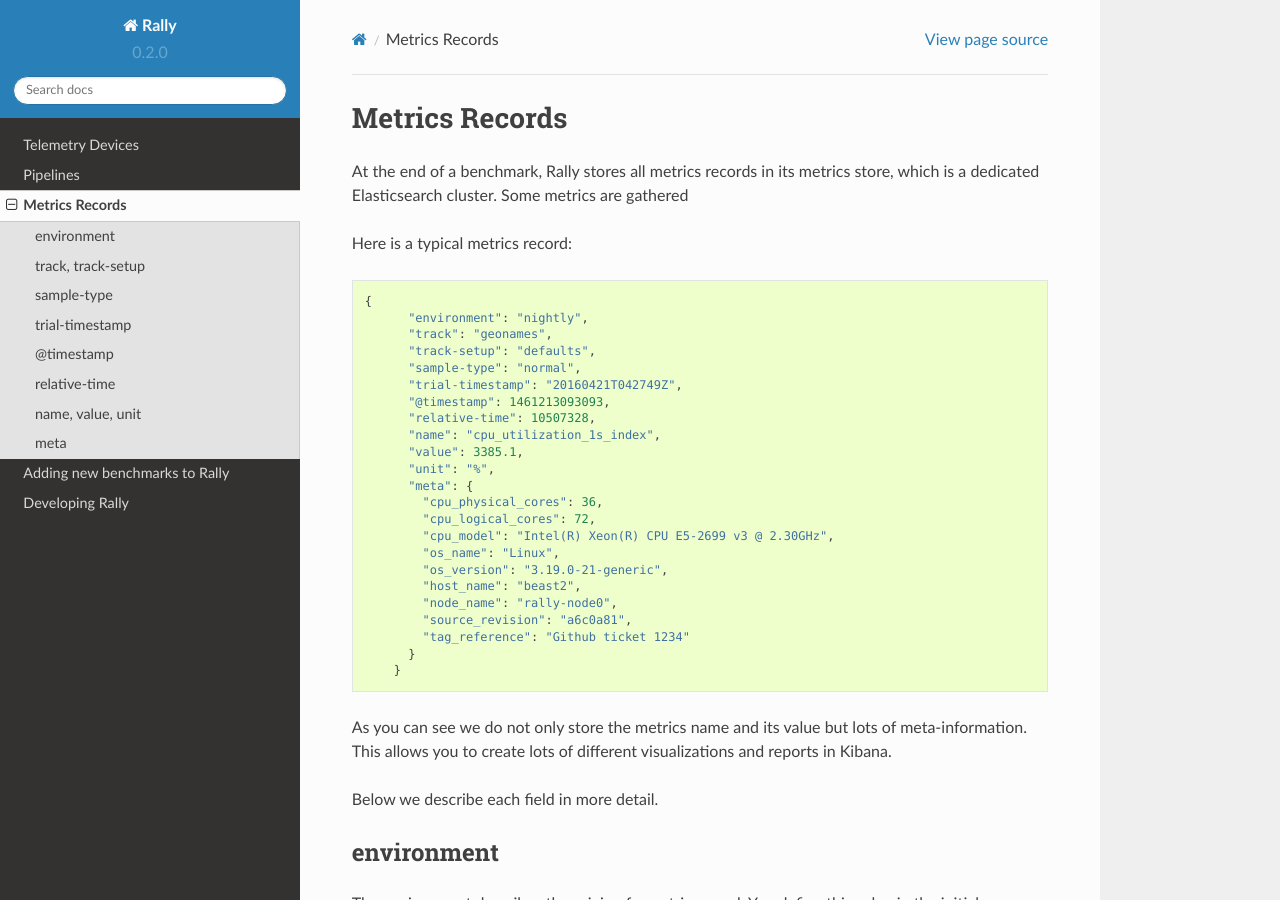
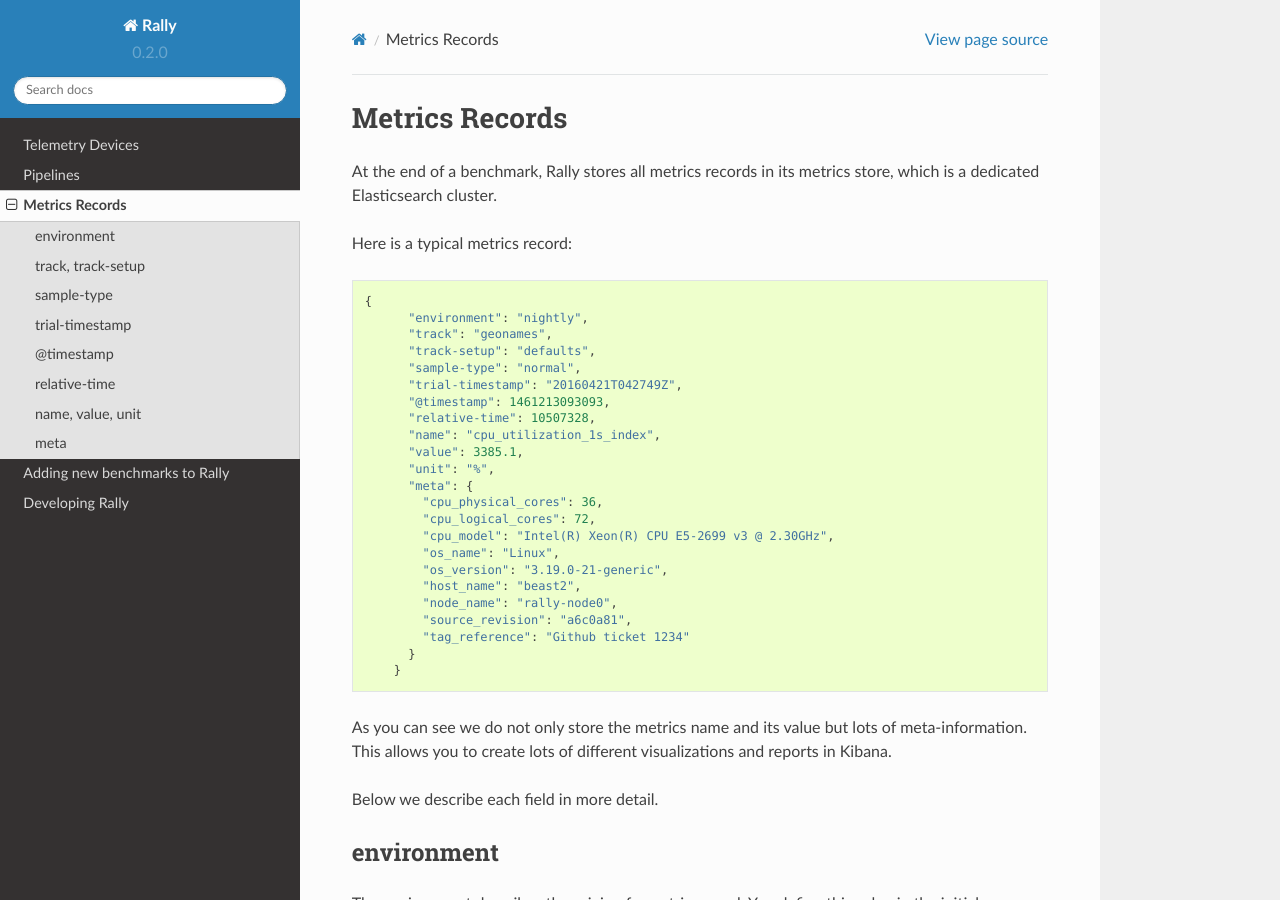
Before and after one commit to elastic/rally, a Sphinx documentation site: the page built from docs/metrics.rst, in a window 1280 px wide and 900 px high. Built offline with Sphinx 7.4.7 and the Read the Docs theme 2.0.0, drawn with Linux system fonts in a browser that asks for light colours.

Commit message:
Remove unfinished sentence in metrics docs

```diff
--- a/docs/metrics.rst
+++ b/docs/metrics.rst
@@ -1,7 +1,7 @@
 Metrics Records
 ===============
 
-At the end of a benchmark, Rally stores all metrics records in its metrics store, which is a dedicated Elasticsearch cluster. Some metrics are gathered
+At the end of a benchmark, Rally stores all metrics records in its metrics store, which is a dedicated Elasticsearch cluster.
 
 Here is a typical metrics record::
 
```
